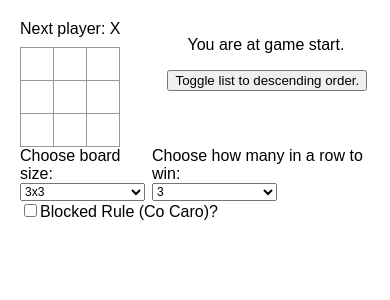
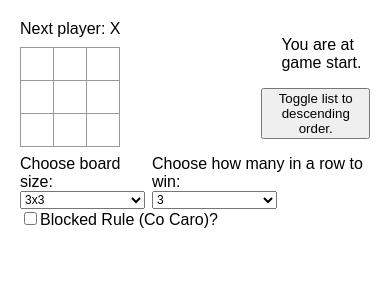
Before and after one commit to aidan-le-beard/React-Checkers, a React (Create React App) app in the folder my-app/: page / in a window 390 px wide. Shown: the top 300 px of the page. Built offline with nearby package versions, Linux system fonts and the light colour scheme.

Commit message:
a little better on mobile

```diff
--- a/my-app/src/styles.css
+++ b/my-app/src/styles.css
@@ -96,3 +96,11 @@ body {
   display:block;
   font-size:12px;
 }
+
+@media screen and (orientation: portrait) {
+
+  .game-board {
+    width: 95%;
+  }
+
+  }
```
